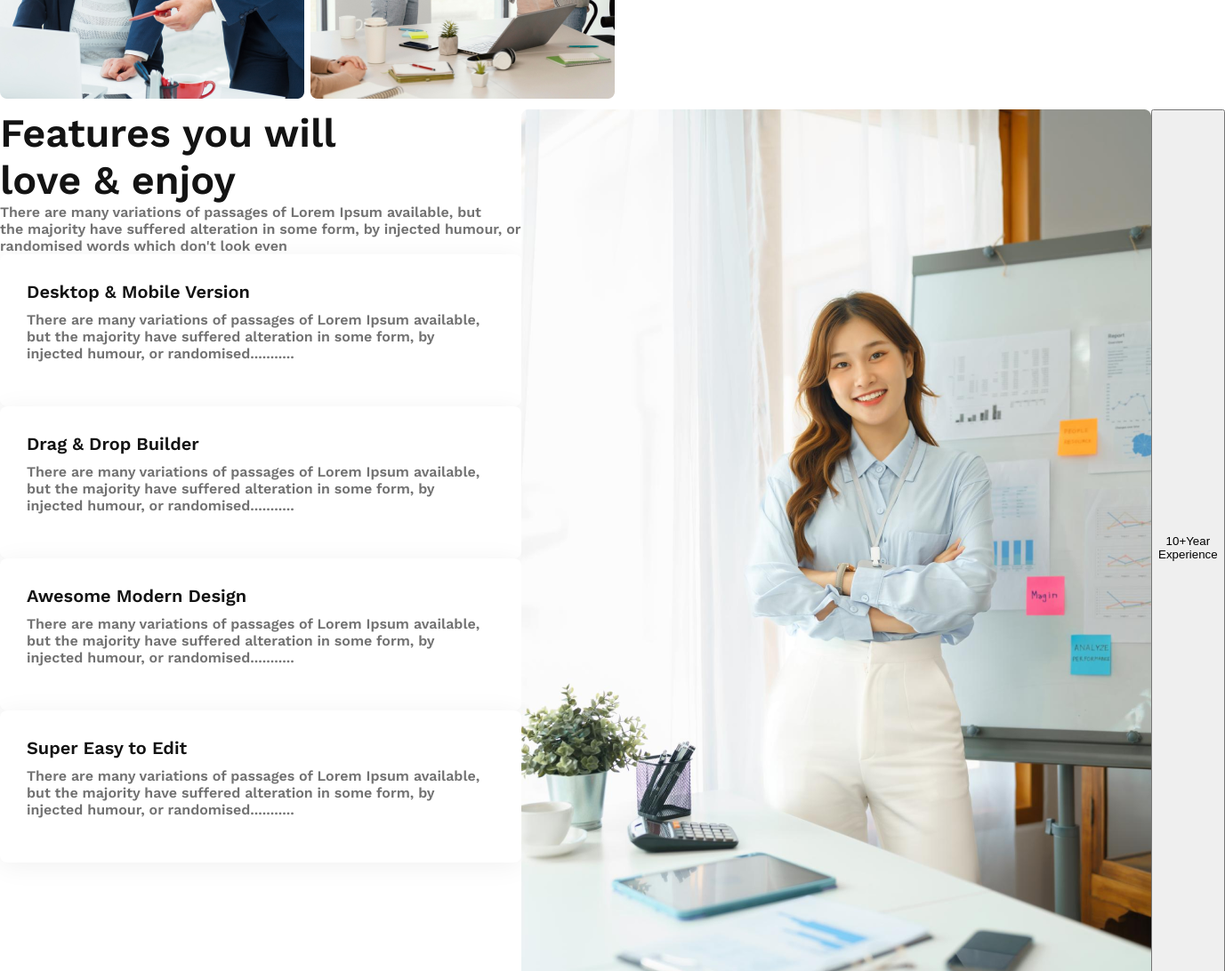
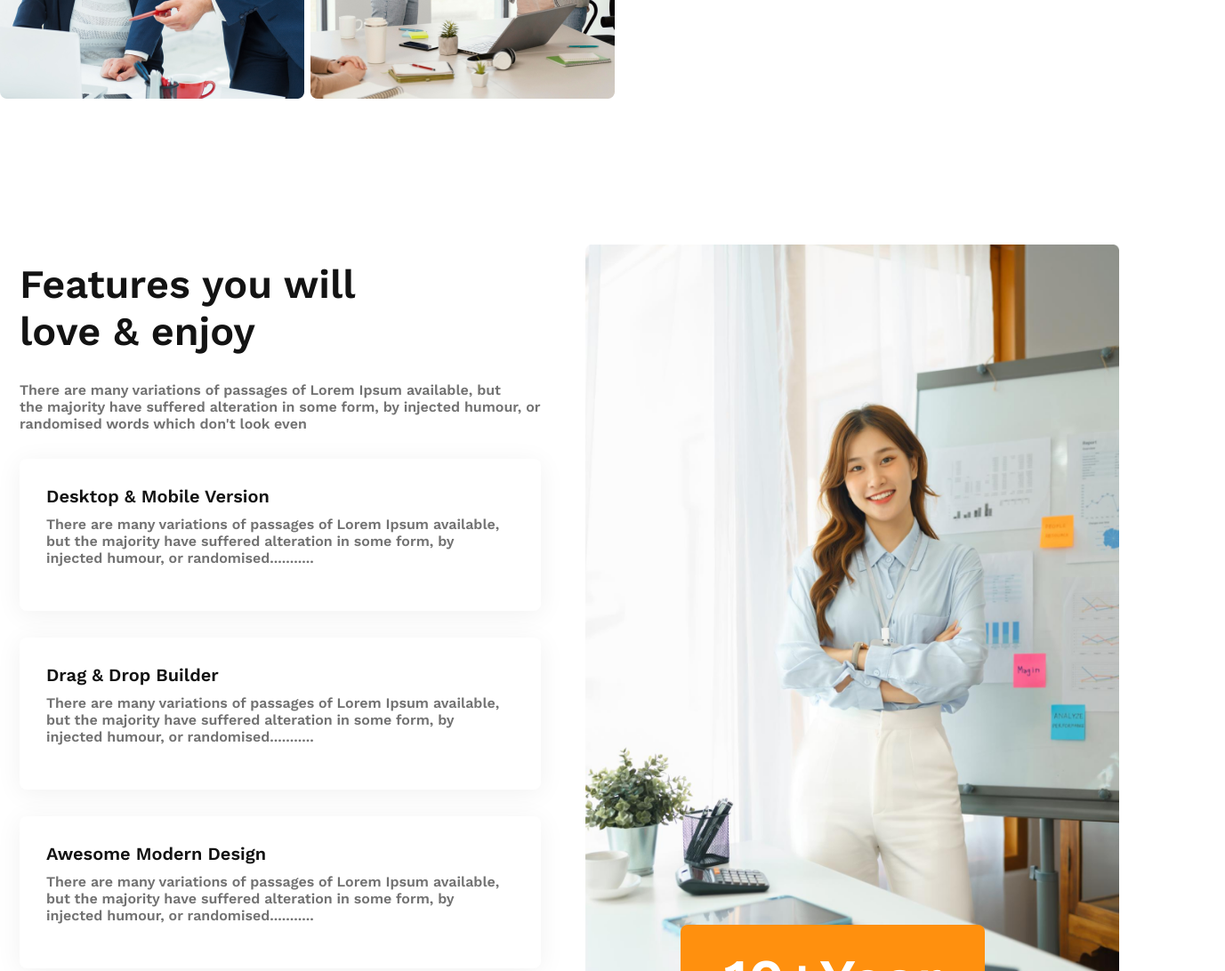
Before and after one commit to propa-zaman/g3-architects, a plain HTML site: page index.html in a window 1280 px wide. Shown: the part 1820-2912 px from the top of the page at 89% size, 1377 px wide, since content can reach past the window. Drawn offline with nearby package versions, Linux system fonts and the light colour scheme.

Commit message:
love and enjoy features done

```diff
--- a/styles/styles.css
+++ b/styles/styles.css
@@ -160,6 +160,8 @@ nav ul {
 /* Love and Enjoy Feature */
 .love-enjoy {
     display: flex;
+    align-items: center;
+    justify-content: center;
 }
 
 .enjoy-info {}
@@ -170,6 +172,7 @@ nav ul {
     font-weight: 700;
     font-size: 45px;
     color: #131313;
+    margin-top: 170px;
 }
 
 .enjoy-text {
@@ -178,14 +181,16 @@ nav ul {
     font-weight: 400;
     font-size: 16px;
     color: #727272;
+    margin-top: 30px;
 }
 
-.l-features{
+.l-features {
     width: 586px;
     height: 171px;
     background: #FFFFFF;
     box-shadow: 0px 4px 30px rgba(0, 0, 0, 0.06);
     border-radius: 8px;
+    margin-top: 30px;
 }
 
 .f-title {
@@ -211,8 +216,35 @@ nav ul {
     padding-bottom: 30px;
 }
 
-.fe-img {}
+.fe-img img{
+    width: 600px;
+    height: 860px;
+    margin-left: 50px;
+}
 
-.fe-btn {}
+.fe-btn {
+    width: 342px;
+    height: 200px;
+    background: #FF900E;
+    border-radius: 8px;
+    border: 0;
+    font-family: 'Work Sans';
+    font-style: normal;
+    font-weight: 700;
+    font-size: 65px;
+    text-align: center;
+    color: #FFFFFF;
+    position: absolute;
+    left: 765px;
+    top: 2860px;
 
-.fe-btn span {}
+}
+
+.fe-btn span {
+    font-family: 'Work Sans';
+    font-style: normal;
+    font-weight: 500;
+    font-size: 25px;
+    text-align: center;
+    color: #FFFFFF;
+}
```
